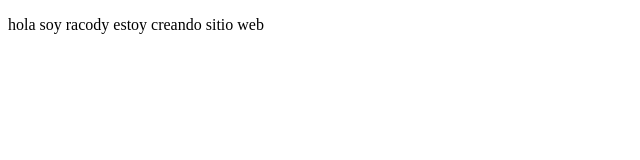
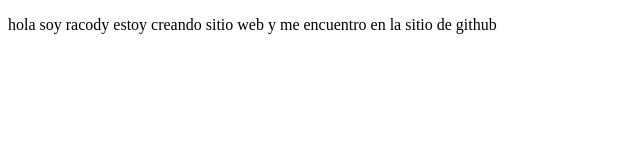
Before and after one commit to lalobau/proyectoDemoCursoPrework, a plain HTML site: page index.html in a window 1280 px wide. Shown: the whole page, without its empty margins (0-640 px from the left). Drawn offline with Linux system fonts and the light colour scheme.

Commit message:
cambios agregamos sitios web

```diff
--- a/index.html
+++ b/index.html
@@ -7,6 +7,6 @@
   <title>Hola mundo</title>
 </head>
 <body>
-  <p>hola soy racody estoy creando sitio web</p>
+  <p>hola soy racody estoy creando sitio web y me encuentro en la sitio de github </p>
 </body>
 </html>
```
